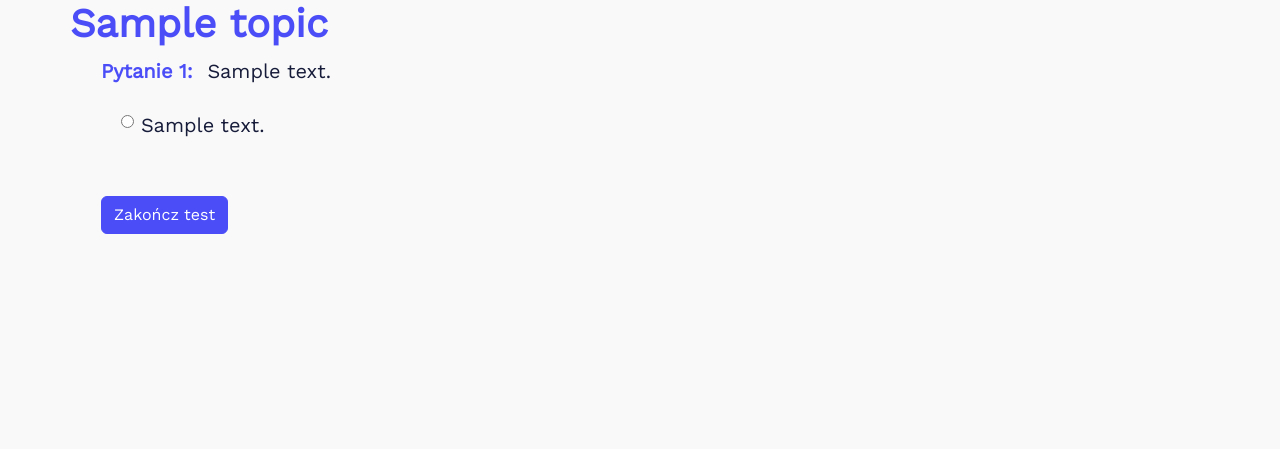
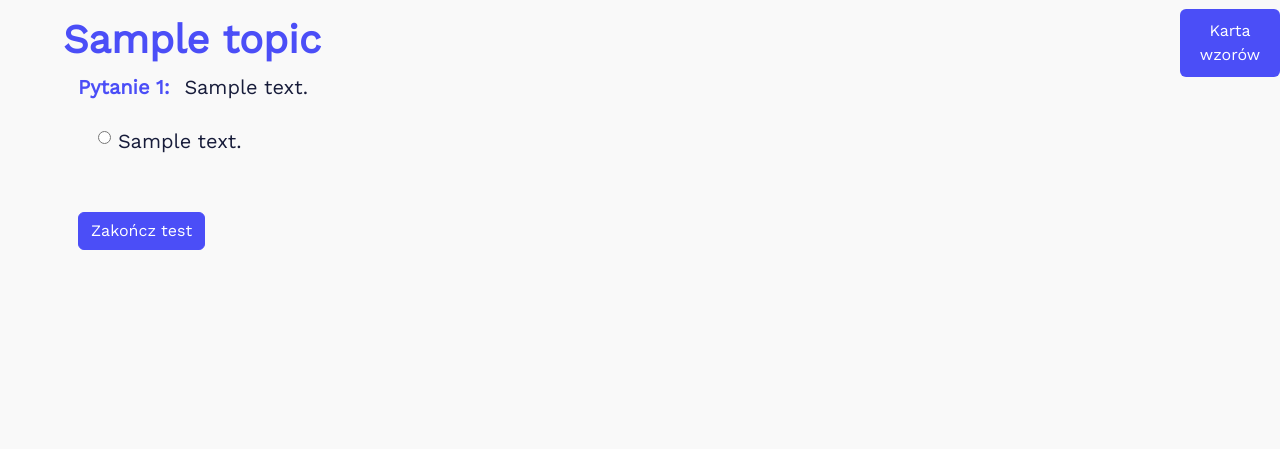
Before and after one commit to drezi29/mathapp, a Django app: template quizzes/templates/quizzes/quiz.html in a window 1280 px wide. Shown: the part 62-511 px from the top of the page. Run offline with Django 3.2, Linux system fonts and the light colour scheme; the template is opened without the code that fills it: most values are stand-ins (such as "Sample title", 1, 10 or a date in 2020).

Commit message:
feat(quiz formulas card): sticky button

```diff
--- a/mathapp/templates/formula_card.html
+++ b/mathapp/templates/formula_card.html
@@ -1,3 +1,5 @@
+<button class="button-side" onclick="openNav()">Karta wzorów</button>
+
 <div id="formulas-sidebar" class="formula-sidepanel">
     <a href="javascript:void(0)" class="closebtn" onclick="closeNav()">&times;</a>
     <a class="formula-chapter" data-toggle="collapse" href="#absolute">Wartość bezwzględna liczby</a>
@@ -153,8 +155,6 @@
 
 </div>
 
-<button class="btn-primary" onclick="openNav()">Otwórz kartę wzorów</button>
-
 <script>
 function openNav() {
   document.getElementById("formulas-sidebar").style.width = "40%";
--- a/quizzes/templates/quizzes/quiz.html
+++ b/quizzes/templates/quizzes/quiz.html
@@ -1,10 +1,12 @@
 {% extends "base.html" %}
 {% block title %} Test - {{topic.name}} {% endblock %}
 {% block content %}
-    <div class="container">
-        <div class="row">
-        <h1 class="blue-text">{{topic.name}}</h1>
-            <div class="col-md-12 mx-3" style="font-size: 20px">
+    <div class="container" style="margin: 0 0 0 0!important; max-width: 100%;">
+        <div class="row ml-5">
+            <div class="mt-3"><h1 class="blue-text">{{topic.name}}</h1></div>
+        </div>
+        <div class="row ml-5">
+            <div class="col-md-7" style="font-size: 20px">
             <form method='post' action=''>
                 {% csrf_token %}
                 {% for question in question_list %}
@@ -28,6 +30,9 @@
                 <button type="submit" class="btn btn-primary mt-2">Zakończ test</button>
             </form>
             </div>
+            <div class="col-md-5 d-none d-md-flex">
+                {% include "formula_card.html" %}
+            </div>
         </div>
     </div>
 {% endblock %}
--- a/static/css/styles.css
+++ b/static/css/styles.css
@@ -219,11 +219,11 @@ a:hover {
     width: 0;
     position: fixed;
     z-index: 1;
-    top: 64px;
+    top: 70px;
     right: 0;
     background-color: #4B4EF7;
     overflow-x: hidden;
-    padding-top: 60px;
+    padding-top: 30px;
     transition: 0.3s;
     border-radius: 6px;
     padding-bottom: 30px;
@@ -238,7 +238,8 @@ a:hover {
   transition: 0.2s;
 }
 
-.formula-sidepanel a:hover {
+.formula-sidepanel a:hover,
+.button-side:hover {
     color: #FE7062;
 }
 
@@ -249,3 +250,18 @@ a:hover {
     right: 15px;
     font-size: 30px;
     }
+
+.button-side {
+    color: white;
+    width: 100px;
+    position: fixed;
+    z-index: 1;
+    top: 71px;
+    right: 0;
+    background-color: #4B4EF7;
+    border-width: 0px;
+    overflow-x: hidden;
+    padding-top: 10px;
+    padding-bottom: 10px;
+    border-radius: 6px;
+}
```
